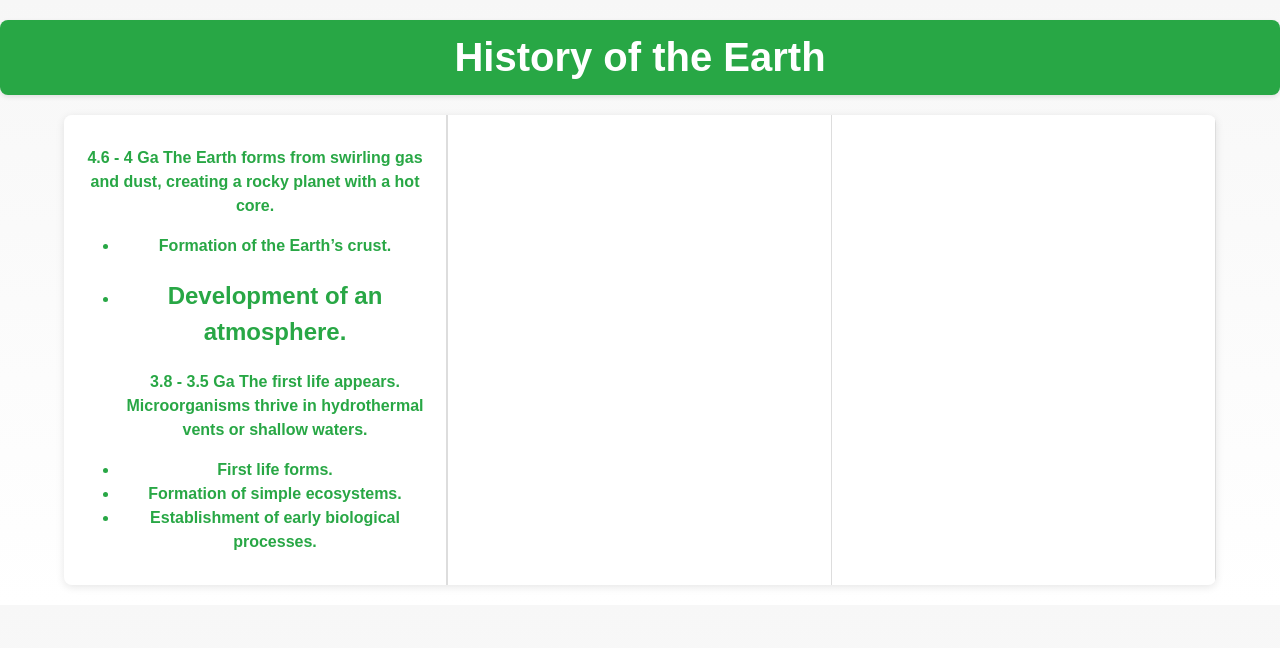
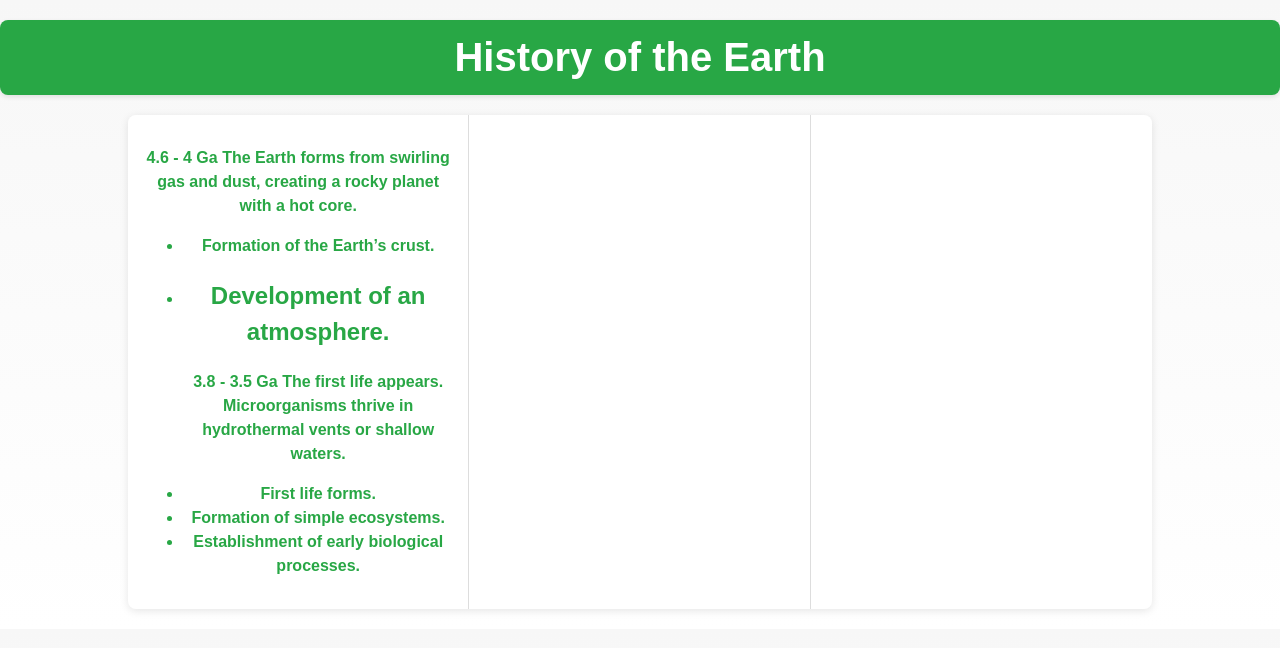
Before and after one commit to WeikiatToh/WeikiatToh.github.io, a Jekyll site: the page built from _pages/history_of_earth.md, in a window 1280 px wide. Shown: the top 648 px of the page. Built offline with Jekyll 4.4.1, drawn with Linux system fonts in a browser that asks for light colours.

Commit message:
Update styles-timeline.css

```diff
--- a/styles/styles-timeline.css
+++ b/styles/styles-timeline.css
@@ -1,12 +1,12 @@
 /* Timeline Table Container */
 .timeline-table {
-    width: 90%;
+    width: 80%;
     margin: 20px auto;
     border-collapse: collapse;
     background-color: #f7f7f7;
     border-radius: 8px;
+    overflow: hidden;
     box-shadow: 0 2px 8px rgba(0, 0, 0, 0.1);
-    overflow: hidden;
 }
 
 /* Table Structure */
@@ -31,16 +31,15 @@
     border-right: 1px solid #ddd;
     font-size: 1rem;
     line-height: 1.5;
+    color: #333;
     word-wrap: break-word;
-    color: #333;
 }
 
-/* Special Columns */
+/* Column Styling */
 .timeline-table td:nth-child(1) {
-    text-align: center;
-    font-weight: bold;
+    font-weight: bold; /* Emphasize time */
+    text-align: center; /* Center-align time */
     color: #28a745;
-    border-right: 2px solid #ddd;
 }
 .timeline-table td:nth-child(2) {
     text-align: left;
@@ -54,6 +53,11 @@
 .timeline-table td:nth-child(3) ul li {
     list-style: disc;
     margin-bottom: 5px;
+}
+
+/* Remove Right Border for Last Column */
+.timeline-table td:last-child {
+    border-right: none;
 }
 
 /* Header Styling */
```
